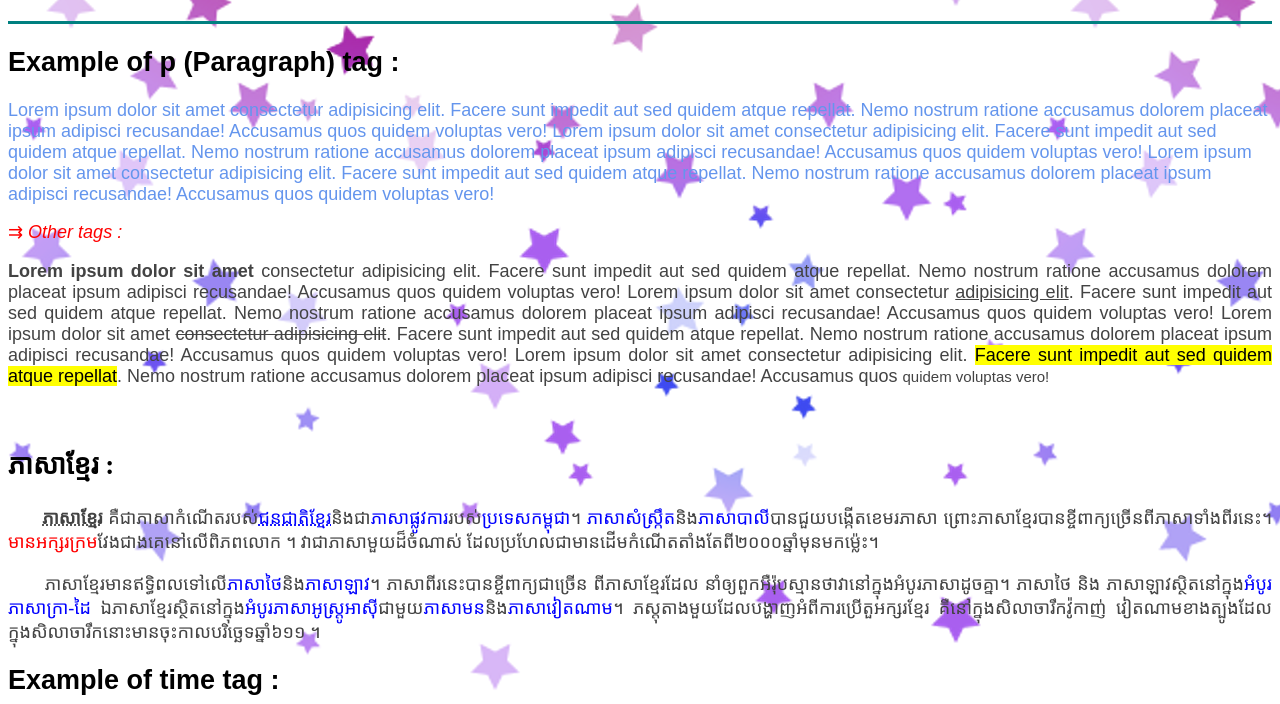
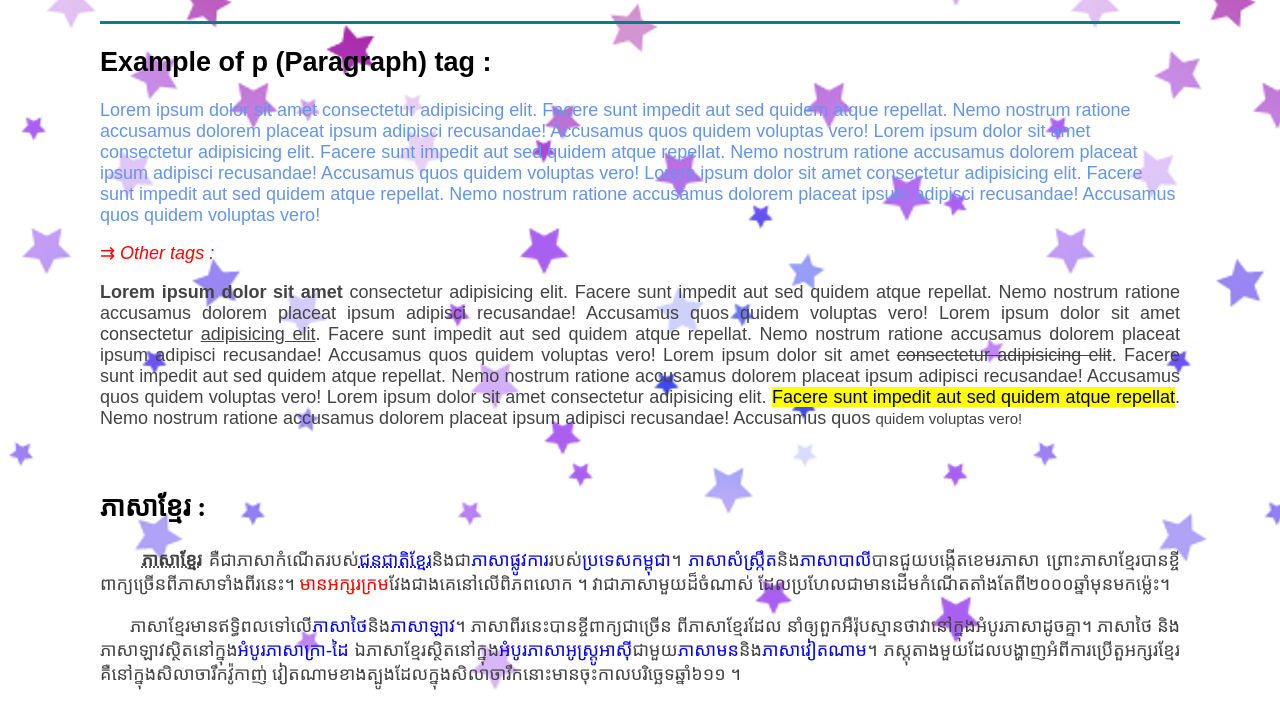
Before and after one commit to YoeunChhaiYa333/test.github.io, a plain HTML site: page index.html in a window 1280 px wide. Shown: the part 76-780 px from the top of the page. Drawn offline with Linux system fonts and the light colour scheme.

Commit message:
Add files via upload

```diff
--- a/index.html
+++ b/index.html
@@ -5,7 +5,7 @@
     <meta name="viewport" content="width=device-width, initial-scale=1.0">
     <title>Document</title>
 </head>
-<body background="pngegg-3.png">
+<body background="pngegg-3.png" leftmargin="100px">
     <!-- heading -->
     <header>
         <center>
@@ -84,6 +84,8 @@
                 9   &#60;html&#62;
             </pre>
         </font>
+        <!-- ---img--- -->
+        <img src="" alt="">
 
     <script type="text/javascript">document.onkeydown = function(e) {
         if(event.keyCode == 123) {
```
